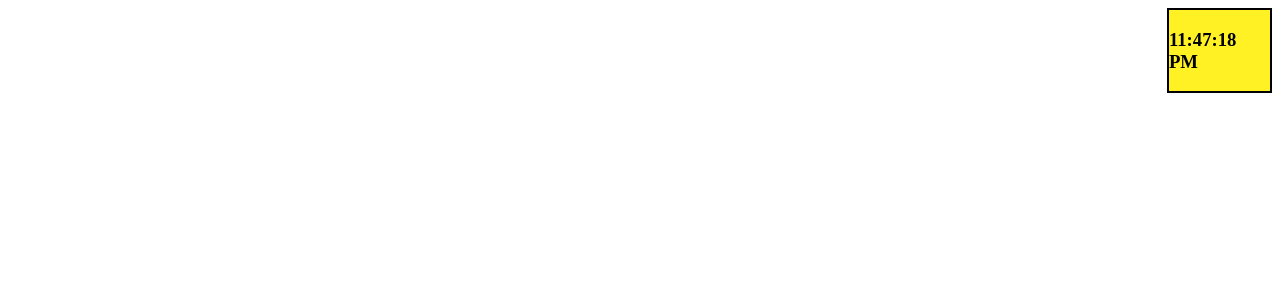
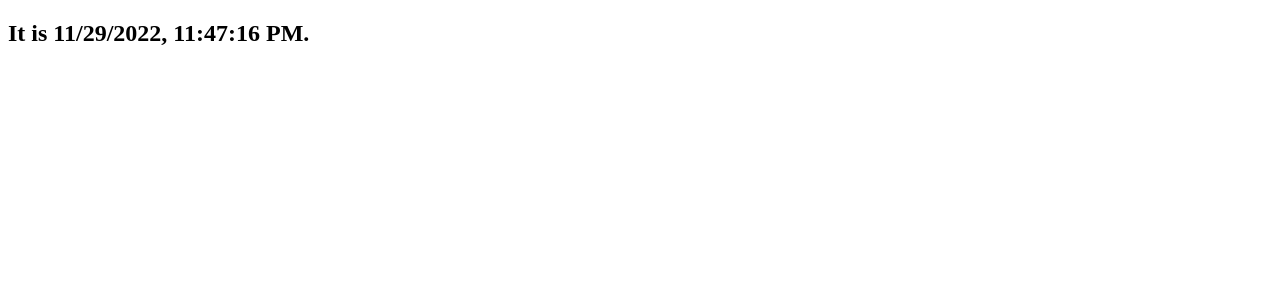
Before and after one commit to SalmaRivaan/Digital-Clock---ReactJS-React-State-Events-Updating-State-That-Depends-On-Th---0x911axg9312, a React app: page / in a window 1280 px wide. Shown: the top 300 px of the page. Built offline with nearby package versions, Linux system fonts and the light colour scheme.

Commit message:
Update App.js

```diff
--- a/src/components/App.js
+++ b/src/components/App.js
@@ -1,19 +1,27 @@
-import React, {Component, useState} from "react";
-import '../styles/App.css';
+import React, { Fragment } from 'react'
+// import '../styles/App.css';
+// const App = () => {
 
-class App extends Component {
+//   return (
+//     <div id="main">
+//       <div className="date-time"></div>
+//     </div>
+//   )
+// }
 
+
+// export default App;
+class App extends React.Component {
   constructor(props) {
     super(props);
-        this.state = {
-            date : new Date()
-        }
-
-        this.tick = this.tick.bind(this);
+    this.state = { date: new Date() };
   }
 
   componentDidMount() {
-        this.timerID = setInterval(this.tick, 1000)
+    this.timerID = setInterval(
+      () => this.tick(),
+      1000
+    );
   }
 
   componentWillUnmount() {
@@ -21,23 +29,19 @@ class App extends Component {
   }
 
   tick() {
-        // console.log("state is not updated")
     this.setState({
       date: new Date()
-        },
-        // () => console.log("state is updated")
-        )
+    });
   }
 
   render() {
-
-        return(
-            <div className="Clock">
-               <h3 id="time">{this.state.date.toLocaleTimeString()}</h3>
+    return (
+      <div id="main">
+        <div className="date-time">
+          <h2>It is {this.state.date.toLocaleString()}.</h2>
         </div>
-        )
+      </div>
+    );
   }
 }
-
-
 export default App;
```
Lines whose indentation alone changed are shown as unchanged.
